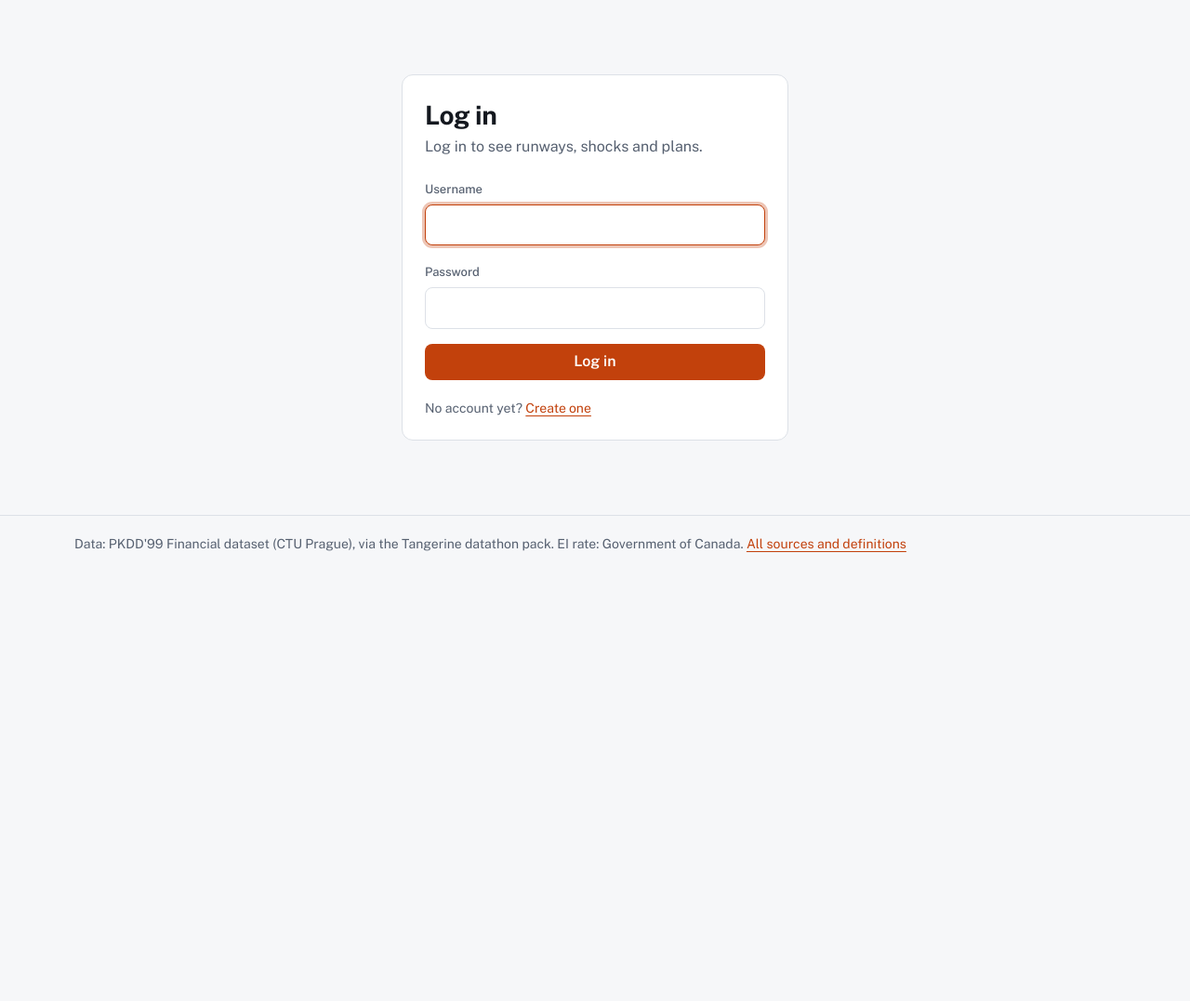
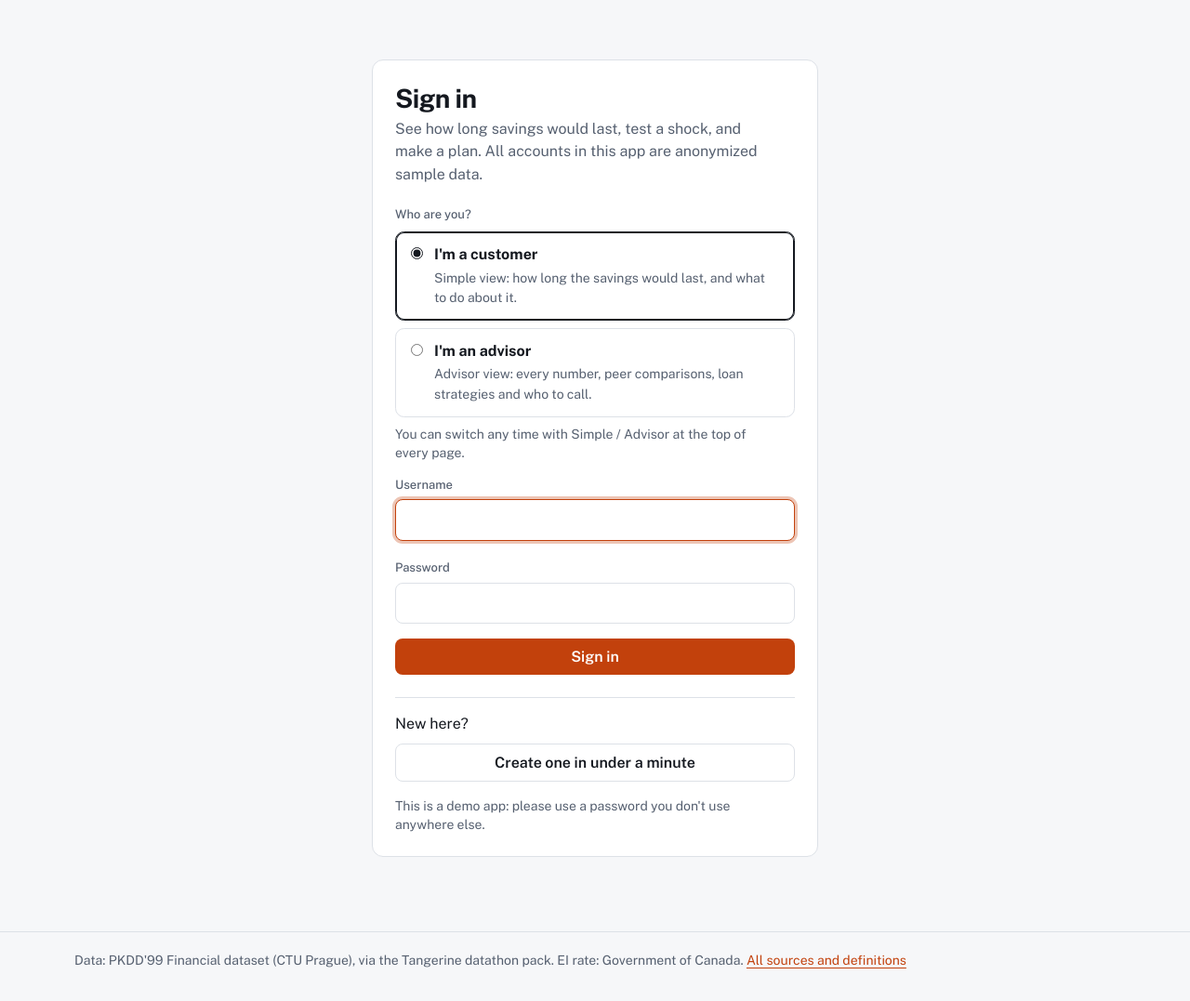
Before and after one commit to ImanuelChatur/bonker-banker, a Flask app: page /login in a window 1280 px wide. Shown: the part 56-1133 px from the top of the page at 93% size. Before the commit the page ends 650 px from the top, so only its background shows below. Run offline with Flask 3, Linux system fonts and the light colour scheme.

Commit message:
Sign-in: choose 'I'm a customer' or 'I'm an advisor'
The role picks the view the app opens in (customer -> Simple, advisor ->
Advisor) by adding ?view= to the page you were heading to. Real password
login is unchanged (it protects the hosted site); the page now says the data
is anonymized sample data and asks for a password not used elsewhere.
'Create one in under a minute' is a visible button so nobody is stuck at the
sign-in screen. Without a role in the form, redirects are exactly as before.

```diff
--- a/backend/routes/auth.py
+++ b/backend/routes/auth.py
@@ -54,6 +54,17 @@ def _safe_next(target: str | None) -> str:
     return target
 
 
+def _with_view(target: str, role: str | None) -> str:
+    """The sign-in role choice picks the view: customer -> Simple, advisor -> Advisor (base.html reads ?view=)."""
+    view = {"customer": "simple", "advisor": "advisor"}.get((role or "").strip().lower())
+    if not view:
+        return target
+    parts = urlsplit(target)
+    query = "&".join(q for q in parts.query.split("&") if q and not q.startswith("view="))
+    query = f"{query}&view={view}" if query else f"view={view}"
+    return parts._replace(query=query).geturl()
+
+
 def _locked(key: tuple[str, str]) -> bool:
     now = time.time()
     recent = [t for t in _failures.get(key, []) if now - t < WINDOW_S]
@@ -81,12 +92,12 @@ def login():
             user = users.verify(username, password, current_app.config.get("USERS_DB"))
             if user:
                 _failures.pop(key, None)
-                nxt = _safe_next(request.form.get("next"))
+                nxt = _with_view(_safe_next(request.form.get("next")), request.form.get("role"))
                 _start_session(user)
                 return redirect(nxt)
             _failures.setdefault(key, []).append(time.time())
             error = "Wrong username or password."
-    return render_template("login.html", error=error, username=username,
+    return render_template("login.html", error=error, username=username, role=request.form.get("role", "customer"),
                            next=_safe_next(request.values.get("next")),
                            no_users=users.user_count(current_app.config.get("USERS_DB")) == 0,
                            registration_open=current_app.config.get("REGISTRATION_OPEN", True))
@@ -126,8 +137,8 @@ def register():
             else:
                 recent.append(now)
                 _start_session(users.verify(username, password, current_app.config.get("USERS_DB")) or username)
-                return redirect(_safe_next(request.form.get("next")))
-    return render_template("register.html", error=error, username=username,
+                return redirect(_with_view(_safe_next(request.form.get("next")), request.form.get("role")))
+    return render_template("register.html", error=error, username=username, role=request.form.get("role", "customer"),
                            next=_safe_next(request.values.get("next")), min_password=users.MIN_PASSWORD)
 
 
--- a/backend/static/css/ui.css
+++ b/backend/static/css/ui.css
@@ -175,3 +175,17 @@ html, body { overflow-x: clip; }
 }
 .sample-ids { display: flex; flex-wrap: wrap; gap: var(--space-2); margin-top: var(--space-3); }
 .empty-state .sample-ids { justify-content: center; }
+
+/* Sign in / sign up: role choice that sets the view */
+.auth-card { max-inline-size: 30rem; margin: var(--space-6) auto 0; }
+.role-choice { display: grid; gap: var(--space-2); border: 0; padding: 0; margin: 0; }
+.role-choice legend { margin-bottom: var(--space-2); }
+.role-card { display: grid; grid-template-columns: auto minmax(0, 1fr); gap: 0.1rem var(--space-3); align-items: baseline;
+             padding: var(--space-3) var(--space-4); border: 1px solid var(--border); border-radius: 0.6rem; cursor: pointer; }
+.role-card:has(input:checked) { border-color: var(--ink); box-shadow: inset 0 0 0 1px var(--ink); }
+.role-card input { grid-row: span 2; accent-color: var(--ink); }
+.role-name { font-weight: 700; }
+.role-desc { grid-column: 2; font-size: var(--text-sm); color: var(--muted); }
+.auth-alt { margin-top: var(--space-5); padding-top: var(--space-4); border-top: 1px solid var(--border); display: grid; gap: var(--space-2); }
+.auth-alt .btn-secondary { text-decoration: none; }
+.role-choice { margin-bottom: var(--space-3) !important; }
--- a/backend/templates/_ui.html
+++ b/backend/templates/_ui.html
@@ -62,3 +62,21 @@
 {% macro question(q) -%}
 <p class="page-question">{{ q }}</p>
 {%- endmacro %}
+
+{# Sign-in role choice: picks the view the app opens in (customer -> Simple, advisor -> Advisor). #}
+{% macro role_choice(role="customer") -%}
+<fieldset class="role-choice">
+  <legend class="metric-label">Who are you?</legend>
+  <label class="role-card">
+    <input type="radio" name="role" value="customer" {{ 'checked' if role != 'advisor' }}>
+    <span class="role-name">I'm a customer</span>
+    <span class="role-desc">Simple view: how long the savings would last, and what to do about it.</span>
+  </label>
+  <label class="role-card">
+    <input type="radio" name="role" value="advisor" {{ 'checked' if role == 'advisor' }}>
+    <span class="role-name">I'm an advisor</span>
+    <span class="role-desc">Advisor view: every number, peer comparisons, loan strategies and who to call.</span>
+  </label>
+  <p class="text-muted text-sm">You can switch any time with Simple / Advisor at the top of every page.</p>
+</fieldset>
+{%- endmacro %}
--- a/backend/templates/login.html
+++ b/backend/templates/login.html
@@ -1,16 +1,19 @@
 {% extends "base.html" %}
-{% block title %}Log in · Bonker Banker{% endblock %}
+{% import "_ui.html" as ui %}
+{% block title %}Sign in · Bonker Banker{% endblock %}
 
 {% block content %}
-<section class="card" style="max-inline-size: 26rem; margin: 3rem auto 0;">
-  <h1 class="text-2xl font-bold mb-1">Log in</h1>
-  <p class="text-muted mb-5">Log in to see runways, shocks and plans.</p>
+<section class="card auth-card">
+  <h1 class="page-title mb-1">Sign in</h1>
+  <p class="text-muted mb-5">See how long savings would last, test a shock, and make a plan. All accounts in this app are
+    anonymized sample data.</p>
 
   {% if error %}<p class="file-error mb-4" role="alert">{{ error }}</p>{% endif %}
 
   <form method="post" action="{{ url_for('auth.login') }}" class="space-y-4">
     <input type="hidden" name="csrf" value="{{ csrf_token() }}">
     <input type="hidden" name="next" value="{{ next }}">
+    {{ ui.role_choice(role) }}
     <label class="block">
       <span class="metric-label">Username</span>
       <input name="username" value="{{ username }}" required autocomplete="username" autofocus class="w-full mt-1">
@@ -19,14 +22,18 @@
       <span class="metric-label">Password</span>
       <input name="password" type="password" required autocomplete="current-password" class="w-full mt-1">
     </label>
-    <button class="btn-primary w-full" type="submit">Log in</button>
+    <button class="btn-primary w-full" type="submit">Sign in</button>
   </form>
 
   {% if registration_open %}
-  <p class="text-muted text-sm mt-5">No account yet? <a href="{{ url_for('auth.register', next=next) }}">Create one</a></p>
+  <div class="auth-alt">
+    <p>New here?</p>
+    <a class="btn-secondary w-full" href="{{ url_for('auth.register', next=next) }}">Create one in under a minute</a>
+  </div>
   {% elif no_users %}
   <p class="text-muted text-sm mt-5">No accounts exist yet. Create one from the project folder with
     <code>python scripts/create_user.py add &lt;username&gt;</code>.</p>
   {% endif %}
+  <p class="text-muted text-sm mt-4">This is a demo app: please use a password you don't use anywhere else.</p>
 </section>
 {% endblock %}
```
Also changed, not shown: backend/templates/register.html (+6 -4 lines).
